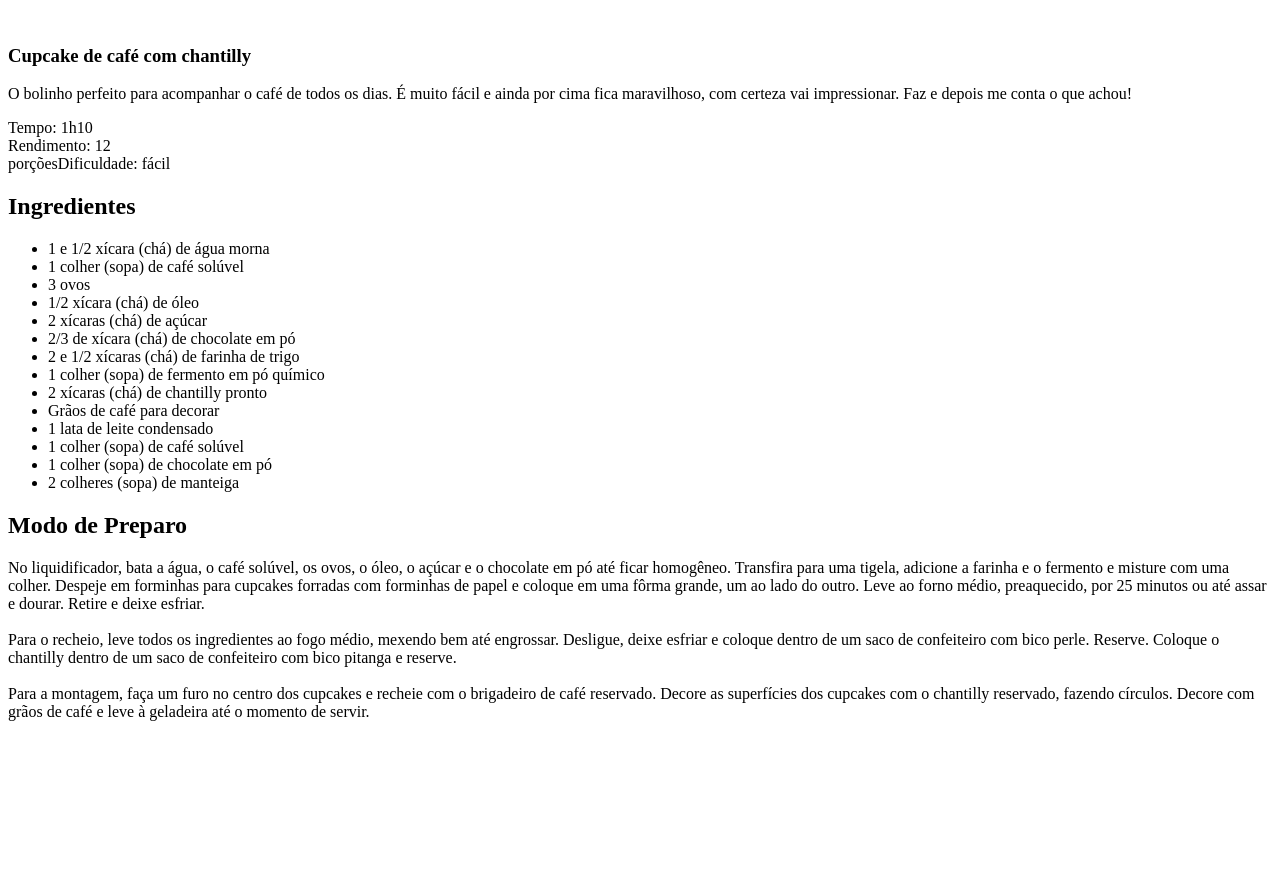
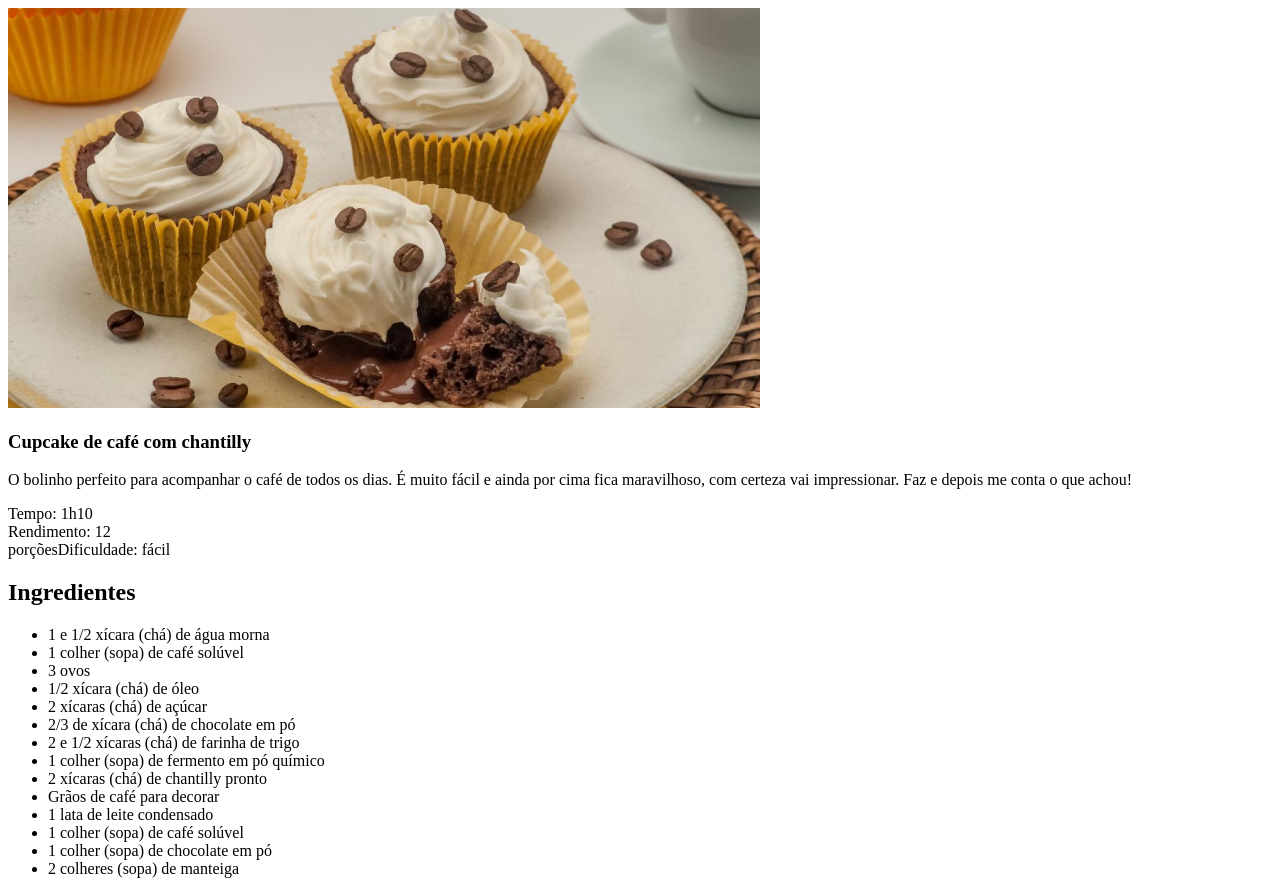
Before and after one commit to Carlosrubenx/recipe_page, a plain HTML site: page index.html in a window 1280 px wide. Shown: the top 881 px of the page. Before the commit the page ends 800 px from the top, so only its background shows below. Drawn offline with Linux system fonts and the light colour scheme.

Commit message:
add main image to html code

```diff
--- a/index.html
+++ b/index.html
@@ -7,7 +7,7 @@
 </head>
 <body>
   <section id="page">
-    <img src="" alt="">
+    <img src="./assets/main-image.jpg" alt="Imagem de um cupcake com grão de café e chantilly">
     <main>
       <section id="about">
         <h1>Cupcake de café com chantilly</h1>
```
